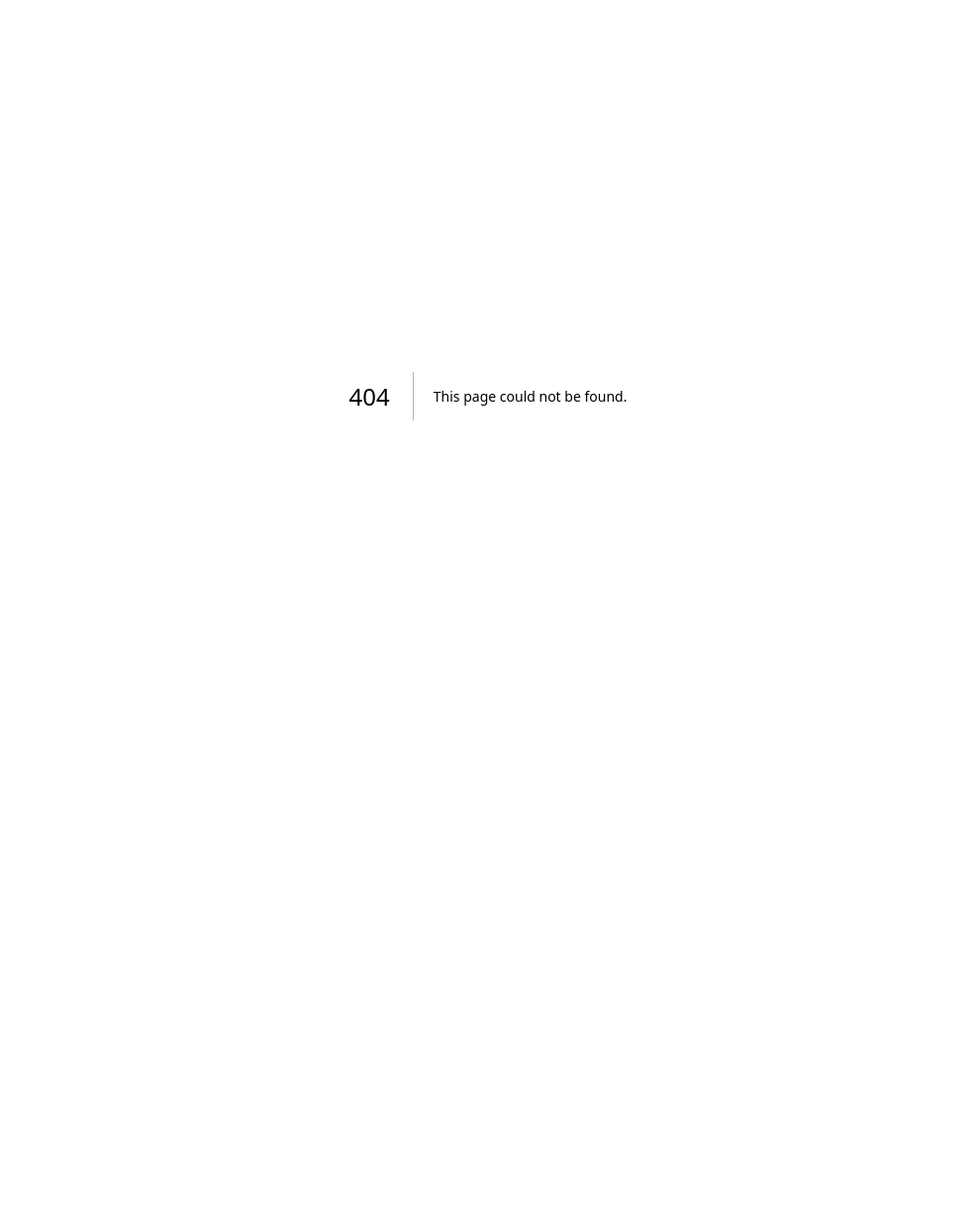
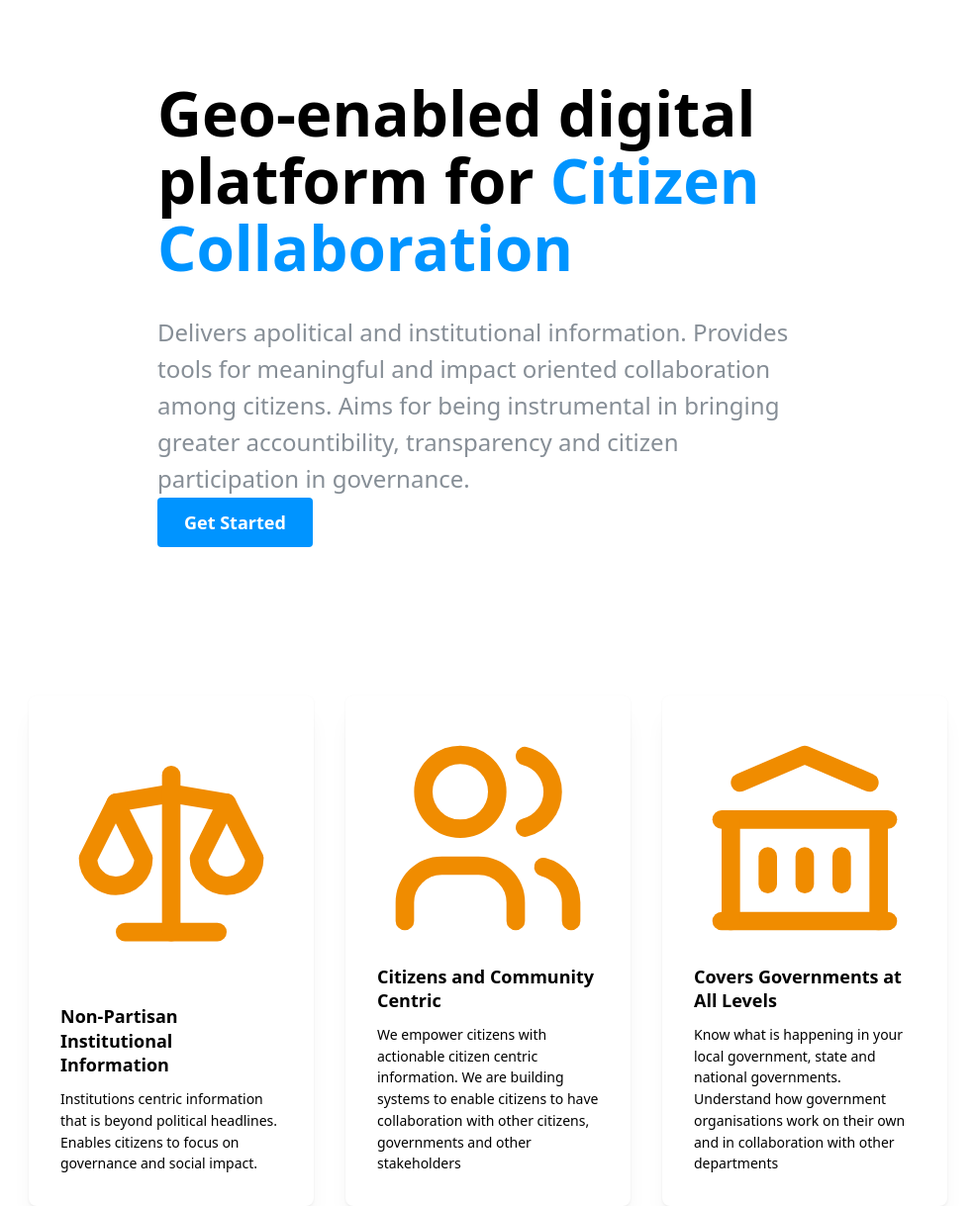
Before and after one commit to livelifelively/citizens-web-app, a Next.js app: page /about in a window 1280 px wide. Before the commit this address had no page. Shown: the whole page at 99% size, without its empty margins (147-1132 px from the left). Before the commit the page ends 800 px from the top, so only its background shows below. Built offline with nearby package versions, Linux system fonts and the light colour scheme.

Commit message:
about page, story and module

```diff
--- /dev/null
+++ b/src/app/about/page.tsx
@@ -0,0 +1,5 @@
+import { About } from '@/components/about/about';
+
+export default function HomePage() {
+  return <About />;
+}
--- /dev/null
+++ b/src/components/about/about.module.css
@@ -0,0 +1,72 @@
+.inner {
+  position: 'relative';
+  padding-top: rem(80px);
+  padding-bottom: rem(100px);
+
+  @media (max-width: var(mantine-breakpoint-sm)) {
+    padding-bottom: rem(80px);
+    padding-top: rem(80px);
+  }
+}
+
+.title {
+  /* fontFamily: `Greycliff CF, ${themeVars.fontFamily}`, */
+  font-size: rem(62px);
+  font-weight: 900;
+  line-height: 1.1;
+  margin: 0;
+  padding: 0;
+  /* color: themeVars.colorScheme === 'dark' ? themeVars.colors.white : themeVars.colors.black, */
+
+  @media (max-width: var(mantine-breakpoint-sm)) {
+    font-size: rem(42px);
+    line-height: 1.2;
+  }
+}
+
+.description {
+  margin-top: var(--mantine-spacing-xl);
+  font-size: rem(24px);
+
+  @media (max-width: var(mantine-breakpoint-sm)) {
+    font-size: rem(18px);
+  }
+}
+
+.controls {
+  margin-top: calc(var(mantine-spacing-xl) * 2);
+
+  @media (max-width: var(mantine-breakpoint-sm)) {
+    margin-top: var(--mantine-spacing-xl);
+  }
+}
+
+.control {
+  height: rem(54px);
+  padding-left: rem(38px);
+  padding-right: rem(38px);
+
+  @media (max-width: var(mantine-breakpoint-sm)) {
+    height: rem(54px);
+    padding-left: rem(18px);
+    padding-right: rem(18px);
+    flex: 1;
+  }
+}
+
+/* const card = style({
+  // border: `${rem(1)} solid ${
+  //   themeVars.colorScheme === 'dark' ? themeVars.colors.dark[5] : themeVars.colors.gray[1]
+  // }`,
+});
+
+const cardTitle = style({
+  // '&::after': {
+  //   content: '""',
+  //   display: 'block',
+  //   backgroundColor: themeVars.colors.yellow[8],
+  //   width: rem(45),
+  //   height: rem(2),
+  //   marginTop: themeVars.spacing.sm,
+  // },
+}); */
--- /dev/null
+++ b/src/components/about/about.tsx
@@ -0,0 +1,85 @@
+'use client';
+
+import {
+  Container,
+  Text,
+  Group,
+  rem,
+  Card,
+  Title,
+  Button,
+  SimpleGrid,
+  useMantineTheme,
+} from '@mantine/core';
+import { IconUsers, IconScale, IconBuildingBank } from '@tabler/icons-react';
+// import { NoSideBarsAppShell } from '@/qbeela/ui';
+import classes from './about.module.css';
+
+const featuresData = [
+  {
+    title: 'Non-Partisan Institutional Information',
+    description:
+      'Institutions centric information that is beyond political headlines. Enables citizens to focus on governance and social impact.',
+    icon: IconScale,
+  },
+  {
+    title: 'Citizens and Community Centric',
+    description:
+      'We empower citizens with actionable citizen centric information. We are building systems to enable citizens to have collaboration with other citizens, governments and other stakeholders',
+    icon: IconUsers,
+  },
+  {
+    title: 'Covers Governments at All Levels',
+    description:
+      'Know what is happening in your local government, state and national governments. Understand how government organisations work on their own and in collaboration with other departments',
+    icon: IconBuildingBank,
+  },
+];
+
+export function About() {
+  const theme = useMantineTheme();
+
+  const features = featuresData.map((feature: any) => (
+    <Card key={feature.title} shadow="md" radius="md" className={classes.card} padding="xl">
+      <feature.icon size={rem(50)} stroke={2} color={theme.colors.yellow[8]} />
+      <Title order={2} fz="lg" fw={600} className={classes.cardTitle} mt="md">
+        {feature.title}
+      </Title>
+      <Text fz="sm" mt="sm">
+        {feature.description}
+      </Text>
+    </Card>
+  ));
+
+  return (
+    // <NoSideBarsAppShell title="About Us - Qbeela">
+    <>
+      <Container size={700} className={classes.inner}>
+        <h1 className={classes.title}>
+          Geo-enabled digital platform for{' '}
+          <Text component="span" variant="text" color="brandBlue" inherit>
+            Citizen Collaboration
+          </Text>
+        </h1>
+
+        <Text className={classes.description} color="dimmed">
+          Delivers apolitical and institutional information. Provides tools for meaningful and
+          impact oriented collaboration among citizens. Aims for being instrumental in bringing
+          greater accountibility, transparency and citizen participation in governance.
+        </Text>
+
+        <Group className={classes.controls}>
+          <Button size="lg">Get Started</Button>
+        </Group>
+      </Container>
+      <Container>
+        <SimpleGrid cols={{ base: 1, lg: 3 }} spacing="xl" mt={50}>
+          {features}
+        </SimpleGrid>
+      </Container>
+    </>
+    // </NoSideBarsAppShell>
+  );
+}
+
+export default About;
```
Also changed, not shown: 1 other file (tests, documents, lock files or other folders).
